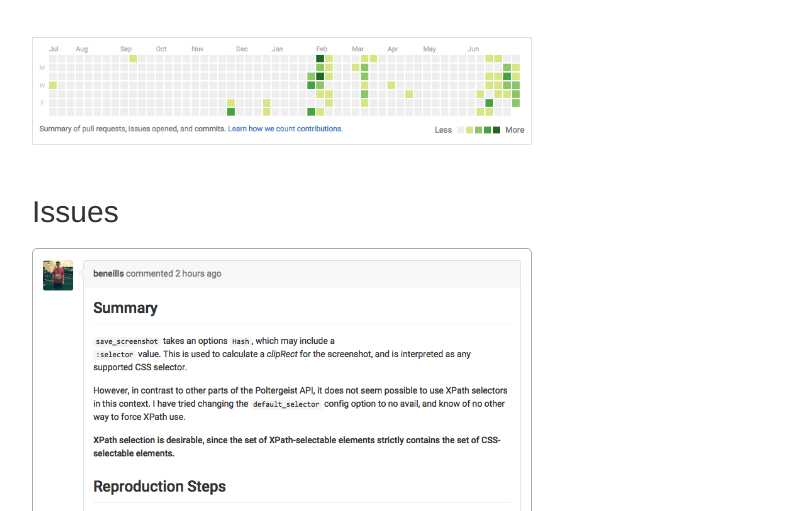
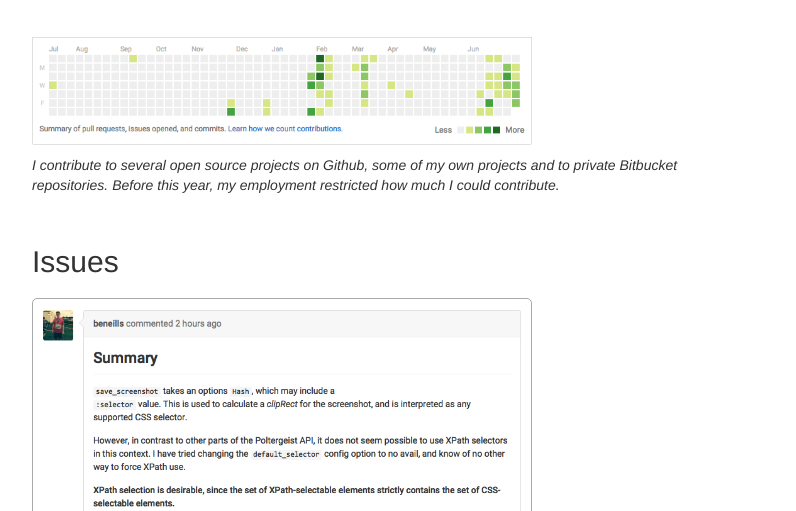
Before and after one commit to beneills/cv, a plain HTML site: page index.html in a window 1280 px wide. Shown: the part 141-652 px from the top of the page, without its empty margins (18-814 px from the left). Drawn offline with nearby package versions, Linux system fonts and the light colour scheme.

Commit message:
Add annotations to example

```diff
--- a/css/stylesheet.css
+++ b/css/stylesheet.css
@@ -20,6 +20,11 @@
   margin-top: 50px;
 }
 
+/* wraps calendar and annotation */
+#introduction {
+  margin-bottom: 50px;
+}
+
 /* give header octicon an interesting purple colour */
 h1 .octicon {
   fill: #4d02b5;
@@ -34,11 +39,21 @@ h1 .octicon {
 #contributions_calendar {
   width: 500px;
   margin-top: 30px;
-  margin-bottom: 30px;
-  margin-left: 0px;
+  margin-bottom: 10px;
 }
 
 /* TODO temporarily make all pretty images uniformly smaller */
 img.pretty {
   width: 500px;
 }
+
+/* test associated with an example above */
+.annotation {
+  display: inline-block;
+  font-style: italic;
+}
+
+/* wrap text to make the annotation narrow */
+.annotation.narrow {
+  width: 700px;
+}
--- a/index.html
+++ b/index.html
@@ -25,7 +25,14 @@
         Github Resumé for Ben Eills (<a href="https://github.com/beneills">@beneills</a>)
       </h1>
 
-      <img id="contributions_calendar" class="image" src="example_images/contributions-calendar.png">
+      <div id="introduction">
+        <img id="contributions_calendar" class="image" src="example_images/contributions-calendar.png">
+        <br>
+        <span class="annotation narrow">
+          I contribute to several open source projects on Github, some of my own projects and to private Bitbucket repositories.
+          Before this year, my employment restricted how much I could contribute.
+        </span>
+      </div>
 
       <h2>Issues</h2>
         <a href="https://github.com/teampoltergeist/poltergeist/issues/794"><img id="issue-first-comment-teampoltergeist-poltergeist-794" class="image pretty" src="example_images/issue-first-comment-teampoltergeist-poltergeist-794.png"></a>
```
Also changed, not shown: template/example.html (+8 -1 lines).
